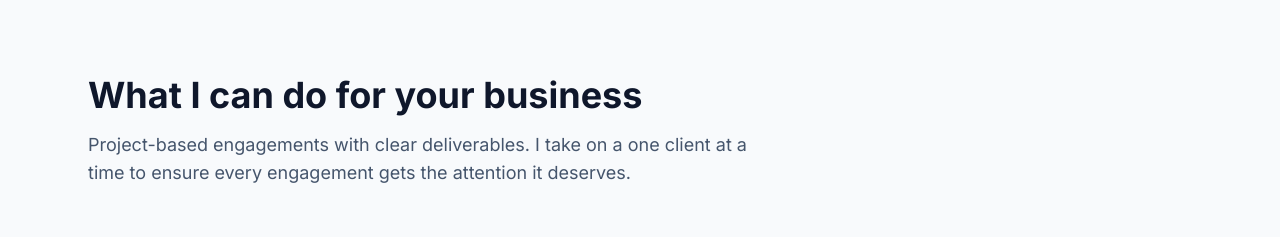
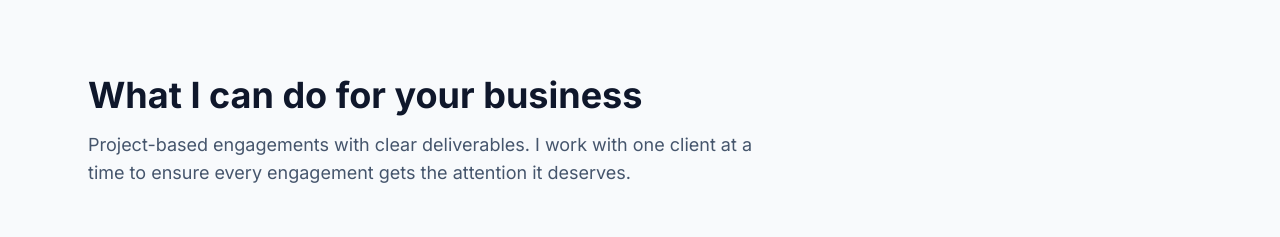
Before and after one commit to logan644/ltc-website, a Next.js app: page / in a window 1280 px wide. Shown: the part 800-1037 px from the top of the page. Built offline with nearby package versions, Linux system fonts and the light colour scheme.

Commit message:
minor copy change

```diff
--- a/components/Services.tsx
+++ b/components/Services.tsx
@@ -76,7 +76,7 @@ export default function Services() {
             What I can do for your business
           </h2>
           <p className="text-slate-600 text-lg">
-            Project-based engagements with clear deliverables. I take on a
+            Project-based engagements with clear deliverables. I work with
             one client at a time to ensure every engagement
             gets the attention it deserves.
           </p>
```
